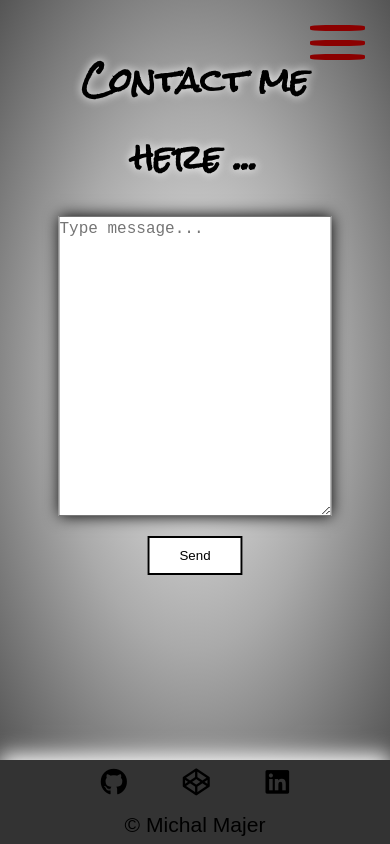
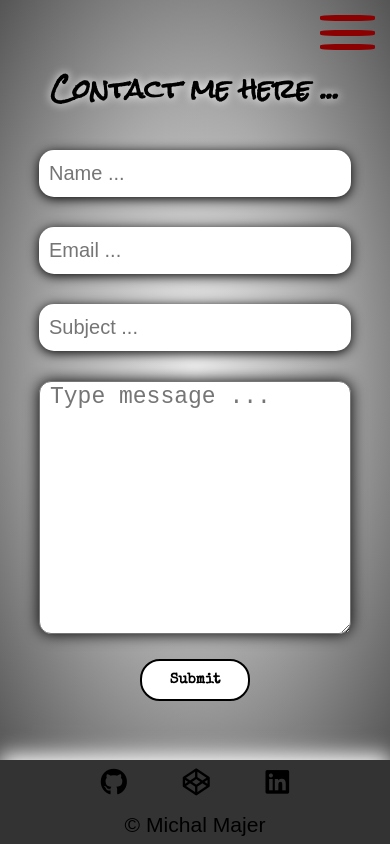
Before and after one commit to MikeMajer/Portfolio_website_developer_version, a React (Create React App) app: page /contact in a window 390 px wide. Built offline with nearby package versions, Linux system fonts and the light colour scheme.

Commit message:
Media queries part III

```diff
--- a/src/pages/Contact.js
+++ b/src/pages/Contact.js
@@ -5,44 +5,47 @@ import { Prompt } from 'react-router-dom';
 class Contact extends React.Component {
   state = {
     value: "",
-        isEmpty: false
+    name: "",
+    email: "",
+    subject: ""
   }
 
   handleSubmit = (e) => {
     e.preventDefault()
-        alert("Sorry for any inconvenience, form is under constraction at the moment. Please conatact in majer.michal@outlook.com or through my Liknedin page.")
+    alert("Sorry for any inconvenience, the form is under construction at the moment. Please contact me on majer.michal@outlook.com or through my LinkedIn profile page.")
     this.setState({
       value: "",
-            isEmpty: true
+      name: "",
+      email: "",
+      subject: ""
     })
   }
 
   handleChange = (e) => {
-        if (e.target.value.lenght > 0) {
+    const name = e.target.name;
+    const value = e.target.value;
+
     this.setState({
-                value: e.target.value,
-                isEmpty: true
+      [name]: value
     })
-        } else {
-            this.setState({
-                value: e.target.value,
-                isEmpty: false
-            })
-        }
   }
 
   render() {
     return (
       <div className="contact">
-                <form onSubmit={this.handleSubmit}>
         <h1>Contact me here ...</h1>
+        <form className="formStyle" onSubmit={this.handleSubmit}>
+          <input onChange={this.handleChange} type="text" placeholder="Name ..." name="name" value={this.state.name} autoComplete="off" />
+          <input onChange={this.handleChange} type="email" placeholder="Email ..." name="email" value={this.state.email} autoComplete="off" />
+          <input onChange={this.handleChange} type="text" placeholder="Subject ..." name="subject" value={this.state.subject} autoComplete="off" />
           <textarea
+            name="value"
             value={this.state.value}
-                        on onChange={this.handleChange}
-                        placeholder="Type message..."
+            onChange={this.handleChange}
+            placeholder="Type message ..."
           >
           </textarea>
-                    <button>Send</button>
+          <button>Submit</button>
         </form>
         <Prompt
           when={this.state.value}
--- a/src/styles/Contact.css
+++ b/src/styles/Contact.css
@@ -1,37 +1,247 @@
-.contact{
+div.contact{
   position: absolute;
   top:5%;
   left:50%;
   transform: translateX(-50%);
 }
 
-.contact h1{
-  text-align: center;
-  margin-bottom: 20px;
+form.formStyle{
+  display: flex;
+  flex-direction: column;
+  justify-content: center;
+  align-items: center;
+  width:30vw;
+  height: 70vh;
 }
 
-.contact textarea{
-  display: block;
-  margin: 0 auto 0px;
-  font-size: 16px;
-  width:70vw;
-  min-height: 300px;
+div.contact h1{
+  text-align: center;
+  margin-bottom: 40px;
+}
+
+div.contact input{
+  width:100%;
+  font-size: 20px;
+  padding: 5px 10px;
+  margin: 0 auto 30px;
+  border-radius: 15px;
+  border:none;
+  box-shadow: 0 2px 12px black;
+}
+
+
+div.contact textarea{
+  width:100%;
+  min-height: 35vh;
+  font-size: 18px;
   line-height: 1.5;
+  padding: 2px 10px;
+  border-radius: 12px;
   box-shadow: 0 0 15px black;
 }
 
-
-.contact button{
-  display: block;
-  margin: 20px auto;
+div.contact button{
+  width: 7vw;
+  padding: 10px;
+  margin: 25px auto;
+  font-size: 1.2vw;
+  font-family: 'Special Elite', cursive;
+  font-weight: bold;
+  background-color: #fff;
+  border-radius: 20px;
   border: 2px solid black;
-  padding: 10px 30px;
-  background-color: #fff;
   cursor: pointer;
-  transition: .3s;
+  transition: .4s;
 }
 
-.contact button:hover{
-  background-color: black;
+div.contact button:hover{
+  background-color:black;
   color: white;
 }
+
+
+/*------------------------ Media Queries--------------------------- */
+
+@media(max-width: 1366px){
+
+  div.contact{
+    top:0%;
+  }
+
+  form.formStyle{
+    width:35vw;
+    height: 70vh;
+  }
+
+  div.contact h1{
+    margin-bottom: 35px;
+  }
+
+  div.contact input{
+    font-size: 20px;
+    padding: 12px 10px;
+    margin: 0 auto 30px;
+  }
+
+  div.contact textarea{
+    min-height: 28vh;
+    line-height: 1.2;
+  }
+
+  div.contact button{
+    width: 9vw;
+  }
+}
+
+@media(orientation:landscape) and (max-width: 846px){
+
+  div.contact{
+    top:0%;
+  }
+
+  form.formStyle{
+    width:65vw;
+    height: 70vh;
+  }
+
+  div.contact h1{
+    font-size: 23px;
+    margin-bottom: 0px;
+  }
+
+  div.contact input{
+    font-size: 18px;
+    padding: 4px 10px;
+    margin: 5px auto 10px;
+  }
+
+  div.contact textarea{
+    min-height: 20vh;
+    line-height: 1.2;
+  }
+
+  div.contact button{
+    width: 15vw;
+    margin: 15px auto;
+    font-size: 1.8vw;
+  }
+}
+
+
+@media(orientation:landscape) and (max-width: 568px){
+
+  div.contact h1{
+    font-size: 18px;
+    margin-bottom: 5px;
+  }
+
+  div.contact input{
+    font-size: 14px;
+    margin: 3px auto 10px;
+  }
+
+  div.contact button{
+    width: 18vw;
+    font-size: 2.3vw;
+  }
+}
+
+
+@media(orientation:portrait) and (max-width: 1024px){
+
+  div.contact{
+    top:8%;
+  }
+
+  div.contact h1{
+    margin-bottom: 10px;
+    font-size: 3vh;
+  }
+
+  form.formStyle{
+    width:55vw;
+    height: 65vh;
+  }
+
+  div.contact textarea{
+    min-height: 30vh;
+    font-size: 23px;
+    line-height: 1.2;
+  }
+
+  div.contact button{
+    width: 15vw;
+    font-size: 2.2vw;
+    padding: 12px 10px;
+  }
+}
+
+
+@media(orientation:portrait) and (max-width: 414px){
+
+  div.contact{
+    top:7%;
+  }
+
+  form.formStyle{
+    width:80vw;
+    height: 65vh;
+  }
+
+  div.contact h1{
+    margin-bottom: 45px;
+  }
+
+  div.contact button{
+    width: 28vw;
+    font-size: 3.7vw;
+  }
+}
+
+
+@media(orientation:portrait) and (max-width: 375px){
+
+  div.contact{
+    top:8%;
+  }
+
+  div.contact h1{
+    margin-bottom: 45px;
+  }
+
+  div.contact input{
+    font-size: 20px;
+    padding: 8px 10px;
+    margin: 0 auto 20px;
+  }
+}
+
+
+@media(orientation:portrait) and (max-width: 320px){
+
+  div.contact{
+    top:2%;
+  }
+
+  div.contact h1{
+    margin-bottom: 50px;
+  }
+
+  div.contact input{
+    font-size: 20px;
+    font-size: 15px;
+    padding: 5px 10px;
+    margin: 0 auto 20px;
+  }
+
+
+  div.contact textarea{
+    font-size: 12px;
+    padding: 2px 10px;
+  }
+
+  div.contact button{
+    margin: 15px auto;
+    padding: 10px;
+  }
+}
--- a/src/styles/Navigation.css
+++ b/src/styles/Navigation.css
@@ -272,3 +272,15 @@ nav a:hover, nav a.active{
 nav ul li a.active+.cover {
     clip-path:inset(0px 0px 0px 0px);
 }
+
+
+
+/*------------------------ Media Queries--------------------------- */
+
+@media(orientation: portrait) and (max-width:414px){
+    .burger {
+        top: 15px;
+        right: 15px;
+    }
+
+}
```
Lines whose indentation alone changed are shown as unchanged.
